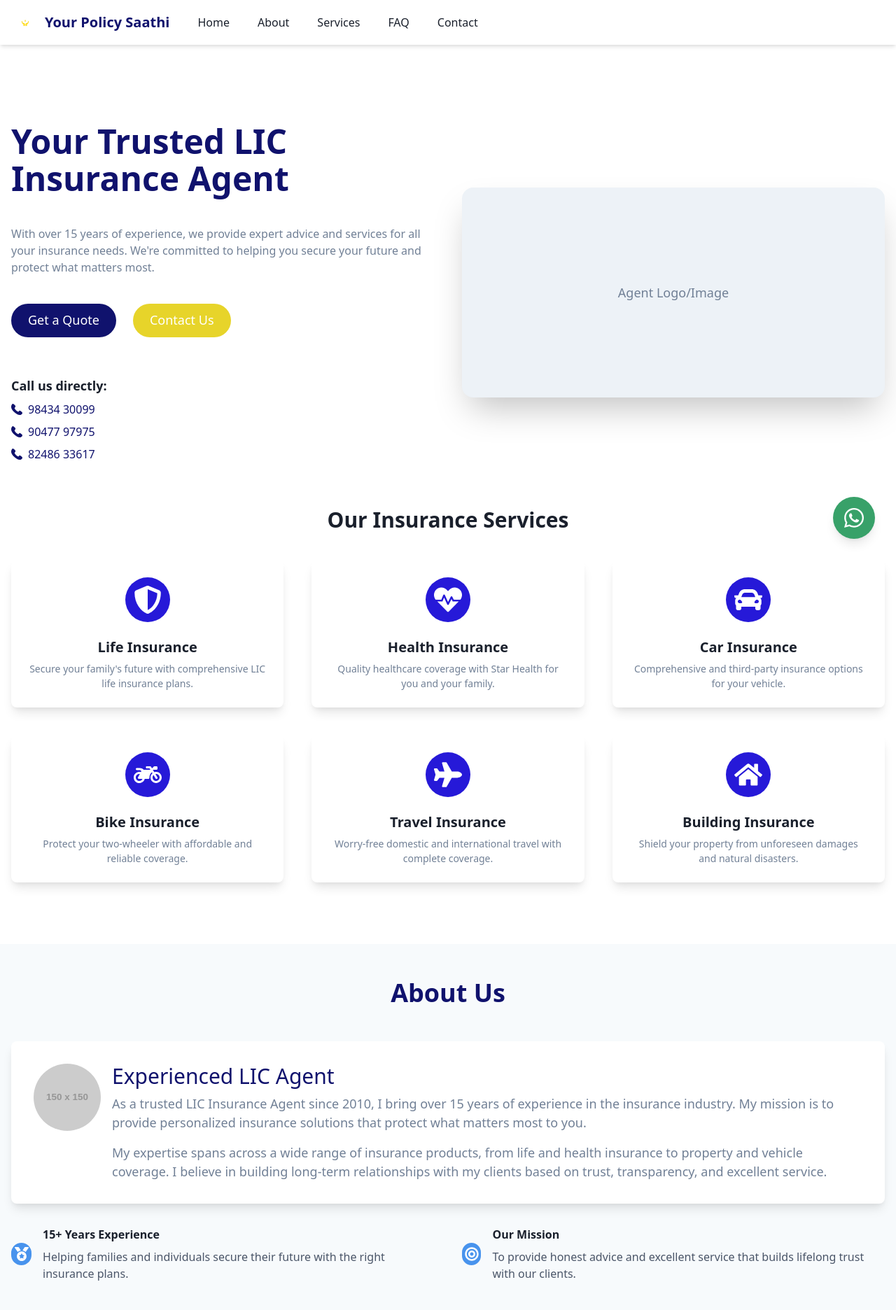
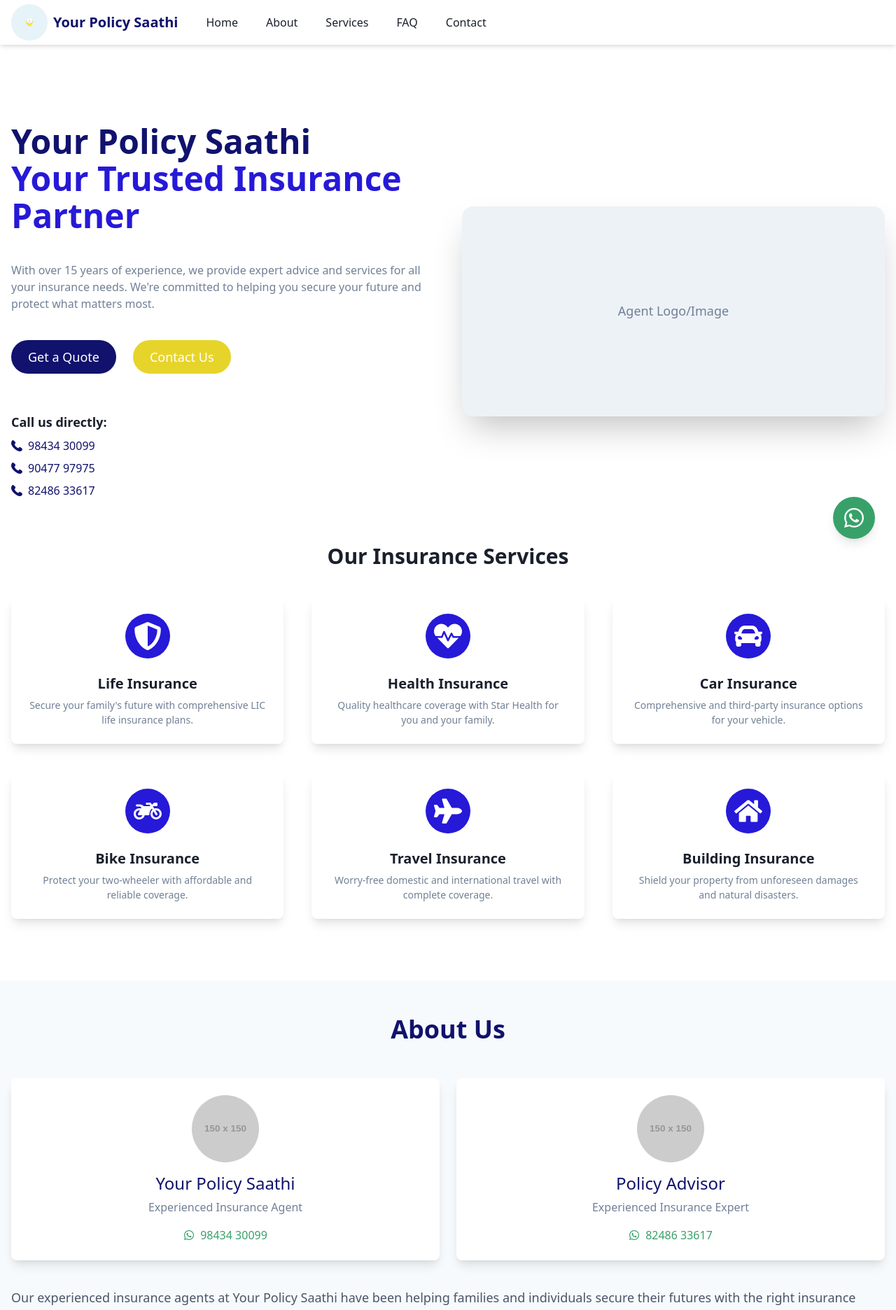
Before and after one commit to SaravananKiruba/Website-Code, a React (Create React App) app: page / in a window 1280 px wide. Shown: the top 1872 px of the page at 70% size. Built offline with nearby package versions, Linux system fonts and the light colour scheme.

Commit message:
Logo and Name

```diff
--- a/public/index.html
+++ b/public/index.html
@@ -7,11 +7,11 @@
     <meta name="theme-color" content="#0b7e7f" />
     <meta
       name="description"
-      content="LIC Insurance Agent - Your trusted advisor for all insurance needs"
+      content="Your Policy Saathi - Your trusted advisor for all insurance needs"
     />
     <link rel="apple-touch-icon" href="%PUBLIC_URL%/logo192.png" />
     <link rel="manifest" href="%PUBLIC_URL%/manifest.json" />
-    <title>LIC Insurance Agent</title>
+    <title>Your Policy Saathi</title>
   </head>
   <body>
     <noscript>You need to enable JavaScript to run this app.</noscript>
--- a/src/components/About.tsx
+++ b/src/components/About.tsx
@@ -10,8 +10,12 @@ import {
   useColorModeValue,
   SimpleGrid,
   Icon,
+  Grid,
+  VStack,
+  HStack,
+  Link,
 } from '@chakra-ui/react';
-import { FaMedal, FaHandshake, FaBullseye } from 'react-icons/fa';
+import { FaMedal, FaHandshake, FaBullseye, FaWhatsapp, FaPhone } from 'react-icons/fa';
 
 interface FeatureProps {
   title: string;
@@ -69,15 +73,17 @@ const About: React.FC<AboutProps> = ({ id }) => {
             flex={1}
             spacing={8}
           >
+            <Grid templateColumns={{ base: "1fr", md: "repeat(2, 1fr)" }} gap={6}>
+              {/* Agent 1 */}
               <Box
                 bg={useColorModeValue('white', 'gray.700')}
                 boxShadow={'lg'}
-              p={8}
+                p={6}
                 rounded={'lg'}
               >
                 <Flex
-                direction={{ base: 'column', md: 'row' }}
-                align={{ base: 'center', md: 'flex-start' }}
+                  direction="column"
+                  align="center"
                   spacing={4}
                 >
                   <Avatar
@@ -85,29 +91,83 @@ const About: React.FC<AboutProps> = ({ id }) => {
                     src={
                       'https://via.placeholder.com/150'
                     }
-                  mb={{ base: 4, md: 0 }}
-                  mr={{ md: 4 }}
-                  alt={'Agent Name'}
+                    mb={4}
+                    alt={'Your Policy Saathi Agent'}
                   />
-                <Stack spacing={2}>
+                  <VStack spacing={2} align="center">
                     <Heading
-                    fontSize={{ base: '2xl', sm: '3xl' }}
+                      fontSize={{ base: 'xl', sm: '2xl' }}
                       fontWeight={500}
                       color={'brand.900'}
+                      textAlign="center"
                     >
-                    Experienced LIC Agent
+                      Your Policy Saathi
                     </Heading>
-                  <Text fontSize={'lg'} color={'gray.500'}>
-                    As a trusted LIC Insurance Agent since 2010, I bring over 15 years of experience in the insurance industry.
-                    My mission is to provide personalized insurance solutions that protect what matters most to you.
+                    <Text fontSize={'md'} color={'gray.500'} textAlign="center">
+                      Experienced Insurance Agent
                     </Text>
-                  <Text fontSize={'lg'} color={'gray.500'} pt={2}>
-                    My expertise spans across a wide range of insurance products, from life and health insurance to property and vehicle coverage.
-                    I believe in building long-term relationships with my clients based on trust, transparency, and excellent service.
-                  </Text>
-                </Stack>
+                    <HStack spacing={2} mt={2}>
+                      <Link href={`https://wa.me/919843430099`} isExternal>
+                        <HStack color="green.500">
+                          <Icon as={FaWhatsapp} />
+                          <Text>98434 30099</Text>
+                        </HStack>
+                      </Link>
+                    </HStack>
+                  </VStack>
                 </Flex>
               </Box>
+
+              {/* Agent 2 */}
+              <Box
+                bg={useColorModeValue('white', 'gray.700')}
+                boxShadow={'lg'}
+                p={6}
+                rounded={'lg'}
+              >
+                <Flex
+                  direction="column"
+                  align="center"
+                  spacing={4}
+                >
+                  <Avatar
+                    size={'xl'}
+                    src={
+                      'https://via.placeholder.com/150'
+                    }
+                    mb={4}
+                    alt={'Your Policy Saathi Team'}
+                  />
+                  <VStack spacing={2} align="center">
+                    <Heading
+                      fontSize={{ base: 'xl', sm: '2xl' }}
+                      fontWeight={500}
+                      color={'brand.900'}
+                      textAlign="center"
+                    >
+                      Policy Advisor
+                    </Heading>
+                    <Text fontSize={'md'} color={'gray.500'} textAlign="center">
+                      Experienced Insurance Expert
+                    </Text>
+                    <HStack spacing={2} mt={2}>
+                      <Link href={`https://wa.me/918248633617`} isExternal>
+                        <HStack color="green.500">
+                          <Icon as={FaWhatsapp} />
+                          <Text>82486 33617</Text>
+                        </HStack>
+                      </Link>
+                    </HStack>
+                  </VStack>
+                </Flex>
+              </Box>
+            </Grid>
+
+            <Text fontSize={'lg'} color={'gray.600'} pt={2}>
+              Our experienced insurance agents at Your Policy Saathi have been helping families and individuals secure their futures
+              with the right insurance plans for over 15 years. For any insurance queries, you can
+              directly contact our agents via WhatsApp.
+            </Text>
 
             <SimpleGrid columns={{ base: 1, md: 2 }} spacing={10}>
               <Feature
--- a/src/components/Contact.tsx
+++ b/src/components/Contact.tsx
@@ -1,76 +1,35 @@
-import React, { useState } from 'react';
+import React from 'react';
 import {
   Box,
-  Button,
   Container,
   Flex,
-  FormControl,
-  FormLabel,
   Heading,
-  Input,
-  Select,
-  Stack,
-  Textarea,
   Text,
-  useToast,
   VStack,
   HStack,
   Link,
   useColorModeValue,
   Icon,
+  Alert,
+  AlertIcon,
 } from '@chakra-ui/react';
-import { PhoneIcon, EmailIcon, ChatIcon } from '@chakra-ui/icons';
-import { FaMapMarkerAlt } from 'react-icons/fa';
+import { PhoneIcon, EmailIcon } from '@chakra-ui/icons';
+import { FaMapMarkerAlt, FaWhatsapp } from 'react-icons/fa';
 
 interface ContactProps {
   id: string;
 }
 
 const Contact: React.FC<ContactProps> = ({ id }) => {
-  const [name, setName] = useState('');
-  const [mobile, setMobile] = useState('');
-  const [email, setEmail] = useState('');
-  const [insuranceType, setInsuranceType] = useState('');
-  const [message, setMessage] = useState('');
-  const [isSubmitting, setIsSubmitting] = useState(false);
-
-  const toast = useToast();
-
-  const handleSubmit = (e: React.FormEvent) => {
-    e.preventDefault();
-    setIsSubmitting(true);
-
-    // Simulate form submission
-    setTimeout(() => {
-      toast({
-        title: "Message sent!",
-        description: "We'll get back to you as soon as possible.",
-        status: "success",
-        duration: 5000,
-        isClosable: true,
-        position: "top",
-      });
-
-      // Reset form
-      setName('');
-      setMobile('');
-      setEmail('');
-      setInsuranceType('');
-      setMessage('');
-      setIsSubmitting(false);
-    }, 1500);
-  };
-
   const phoneNumbers = [
-    { number: '9843430099', display: '98434 30099' },
-    { number: '9047797975', display: '90477 97975' },
-    { number: '8248633617', display: '82486 33617' },
+    { number: '9843430099', display: '98434 30099', name: 'Ashok Kumar' },
+    { number: '8248633617', display: '82486 33617', name: 'A. Jigar' },
   ];
 
   return (
     <Box id={id} as="section" py={16}>
       <Container maxW={'7xl'}>
-        <Stack spacing={4} as={Container} maxW={'3xl'} textAlign={'center'} mb={16}>
+        <VStack spacing={4} as={Container} maxW={'3xl'} textAlign={'center'} mb={16}>
           <Heading
             fontSize={{ base: '3xl', sm: '4xl' }}
             fontWeight={'bold'}
@@ -79,36 +38,71 @@ const Contact: React.FC<ContactProps> = ({ id }) => {
             Contact Us
           </Heading>
           <Text color={'gray.600'} fontSize={'xl'}>
-            Have questions? Reach out to us through any of these channels.
+            Have questions? Get in touch with our experienced agents.
           </Text>
-        </Stack>
+        </VStack>
 
-        <Stack
-          direction={{ base: 'column', lg: 'row' }}
-          spacing={{ base: 10, md: 20 }}
+        <Flex
           justify="center"
+          direction={{ base: 'column', md: 'row' }}
+          align="center"
         >
-          <VStack spacing={8} align="flex-start" flex={1} maxW={{ lg: '400px' }}>
+          <VStack
+            spacing={8}
+            align="flex-start"
+            maxW={{ lg: '600px' }}
+            bg={useColorModeValue('white', 'gray.700')}
+            p={8}
+            rounded="xl"
+            boxShadow="lg"
+            w="full"
+          >
             <Heading as="h3" size="lg" color="brand.900">
               Get in Touch
             </Heading>
 
-            <VStack spacing={4} align="flex-start">
+            <Alert status="info" borderRadius="md">
+              <AlertIcon />
+              <Text>
+                Contact our agents directly via phone or WhatsApp for any service-related queries.
+              </Text>
+            </Alert>
+
+            <VStack spacing={4} align="flex-start" w="full">
               {phoneNumbers.map((phone, index) => (
+                <Box key={index} w="full" p={4} borderWidth="1px" borderRadius="md" borderColor="gray.200">
+                  <Text fontWeight="medium" fontSize="lg" mb={2}>
+                    {phone.name}
+                  </Text>
+                  <HStack spacing={4}>
                     <Link
-                  key={index}
                       href={`tel:${phone.number}`}
                       display="flex"
                       alignItems="center"
                       color="brand.900"
                       fontWeight="medium"
-                  fontSize="lg"
                       _hover={{ textDecoration: 'none', color: 'brand.800' }}
                     >
-                  <PhoneIcon mr={3} />
+                      <PhoneIcon mr={2} />
                       <Text>{phone.display}</Text>
                     </Link>
+
+                    <Link
+                      href={`https://wa.me/91${phone.number}?text=Hello,%20I'm%20interested%20in%20LIC%20services`}
+                      display="flex"
+                      alignItems="center"
+                      color="green.500"
+                      fontWeight="medium"
+                      _hover={{ textDecoration: 'none', color: 'green.600' }}
+                      isExternal
+                    >
+                      <Icon as={FaWhatsapp} mr={2} />
+                      <Text>WhatsApp</Text>
+                    </Link>
+                  </HStack>
+                </Box>
               ))}
+            </VStack>
 
             <Link
               href="mailto:agent@licinsurance.com"
@@ -132,108 +126,7 @@ const Contact: React.FC<ContactProps> = ({ id }) => {
               </Text>
             </HStack>
           </VStack>
-
-            <Box
-              w="100%"
-              h="250px"
-              bg="gray.200"
-              borderRadius="md"
-              display="flex"
-              alignItems="center"
-              justifyContent="center"
-              boxShadow="base"
-            >
-              <Text color="gray.500">Google Maps Embed</Text>
-            </Box>
-          </VStack>
-
-          <Box
-            flex={1}
-            as="form"
-            onSubmit={handleSubmit}
-            bg={useColorModeValue('white', 'gray.700')}
-            p={8}
-            rounded="xl"
-            boxShadow="lg"
-          >
-            <VStack spacing={5}>
-              <FormControl id="name" isRequired>
-                <FormLabel>Your Name</FormLabel>
-                <Input
-                  type="text"
-                  value={name}
-                  onChange={(e) => setName(e.target.value)}
-                  placeholder="John Doe"
-                  focusBorderColor="brand.500"
-                />
-              </FormControl>
-
-              <FormControl id="mobile" isRequired>
-                <FormLabel>Mobile Number</FormLabel>
-                <Input
-                  type="tel"
-                  value={mobile}
-                  onChange={(e) => setMobile(e.target.value)}
-                  placeholder="9876543210"
-                  focusBorderColor="brand.500"
-                />
-              </FormControl>
-
-              <FormControl id="email">
-                <FormLabel>Email Address</FormLabel>
-                <Input
-                  type="email"
-                  value={email}
-                  onChange={(e) => setEmail(e.target.value)}
-                  placeholder="john@example.com"
-                  focusBorderColor="brand.500"
-                />
-              </FormControl>
-
-              <FormControl id="insuranceType" isRequired>
-                <FormLabel>Insurance Type</FormLabel>
-                <Select
-                  placeholder="Select insurance type"
-                  value={insuranceType}
-                  onChange={(e) => setInsuranceType(e.target.value)}
-                  focusBorderColor="brand.500"
-                >
-                  <option value="life">Life Insurance</option>
-                  <option value="health">Health Insurance</option>
-                  <option value="car">Car Insurance</option>
-                  <option value="bike">Bike Insurance</option>
-                  <option value="travel">Travel Insurance</option>
-                  <option value="building">Building Insurance</option>
-                </Select>
-              </FormControl>
-
-              <FormControl id="message">
-                <FormLabel>Your Message</FormLabel>
-                <Textarea
-                  value={message}
-                  onChange={(e) => setMessage(e.target.value)}
-                  placeholder="How can we help you?"
-                  rows={5}
-                  focusBorderColor="brand.500"
-                />
-              </FormControl>
-
-              <Button
-                mt={4}
-                w="full"
-                colorScheme="brand"
-                bg="brand.900"
-                _hover={{ bg: 'brand.800' }}
-                size="lg"
-                type="submit"
-                isLoading={isSubmitting}
-                loadingText="Submitting"
-              >
-                Send Message
-              </Button>
-            </VStack>
-          </Box>
-        </Stack>
+        </Flex>
       </Container>
     </Box>
   );
--- a/src/components/Footer.tsx
+++ b/src/components/Footer.tsx
@@ -41,7 +41,7 @@ const Footer: React.FC = () => {
         >
           <Stack spacing={6}>
             <Box>
-              <Heading as="h2" size="lg">LIC Insurance Agent</Heading>
+              <Heading as="h2" size="lg">Your Policy Saathi</Heading>
             </Box>
             <Text fontSize={'sm'}>
               Your trusted advisor for all insurance needs since 2010.
@@ -112,7 +112,7 @@ const Footer: React.FC = () => {
           justify={{ base: 'center', md: 'space-between' }}
           align={{ base: 'center', md: 'center' }}
         >
-          <Text>© {new Date().getFullYear()} LIC Insurance Agent. All rights reserved</Text>
+          <Text>© {new Date().getFullYear()} Your Policy Saathi. All rights reserved</Text>
           <Stack direction={'row'} spacing={6}>
             <Link href={'#'}>Privacy Policy</Link>
             <Link href={'#'}>Terms of Use</Link>
--- a/src/components/Header.tsx
+++ b/src/components/Header.tsx
@@ -57,7 +57,17 @@ const Header: React.FC<HeaderProps> = () => {
         />
         <HStack spacing={8} alignItems={'center'}>
           <Flex alignItems="center">
-            <Image src={CompanyLogo} alt="Your Policy Saathi Logo" boxSize="40px" mr={2} />
+            <Box
+              position="relative"
+              mr={2}
+              borderRadius="full"
+              p={1.5}
+              bg="rgba(173, 216, 230, 0.3)"
+              backdropFilter="auto"
+              backdropBlur="8px"
+            >
+              <Image src={CompanyLogo} alt="Your Policy Saathi Logo" boxSize="40px" />
+            </Box>
             <Box fontWeight="bold" fontSize="xl" color="brand.900">Your Policy Saathi</Box>
           </Flex>
           <HStack
--- a/src/components/Hero.tsx
+++ b/src/components/Hero.tsx
@@ -88,7 +88,11 @@ const Hero: React.FC<HeroProps> = ({ id }) => {
               fontSize={{ base: '3xl', sm: '4xl', lg: '5xl' }}
             >
               <Text as={'span'} color={'brand.900'}>
-                Your Trusted LIC Insurance Agent
+                Your Policy Saathi
+              </Text>
+              <br />
+              <Text as={'span'} color={'brand.800'}>
+                Your Trusted Insurance Partner
               </Text>
             </Heading>
             <Text color={'gray.500'}>
--- a/src/components/WhatsAppButton.tsx
+++ b/src/components/WhatsAppButton.tsx
@@ -4,9 +4,9 @@ import { FaWhatsapp } from 'react-icons/fa';
 
 const WhatsAppButton: React.FC = () => {
   return (
-    <Tooltip label="Contact via WhatsApp" placement="left">
+    <Tooltip label="Contact Ashok Kumar via WhatsApp" placement="left">
       <Link
-        href="https://wa.me/919843430099"
+        href="https://wa.me/919843430099?text=Hello,%20I'm%20interested%20in%20LIC%20services"
         isExternal
         position="fixed"
         bottom="30px"
```
Lines whose indentation alone changed are shown as unchanged.
